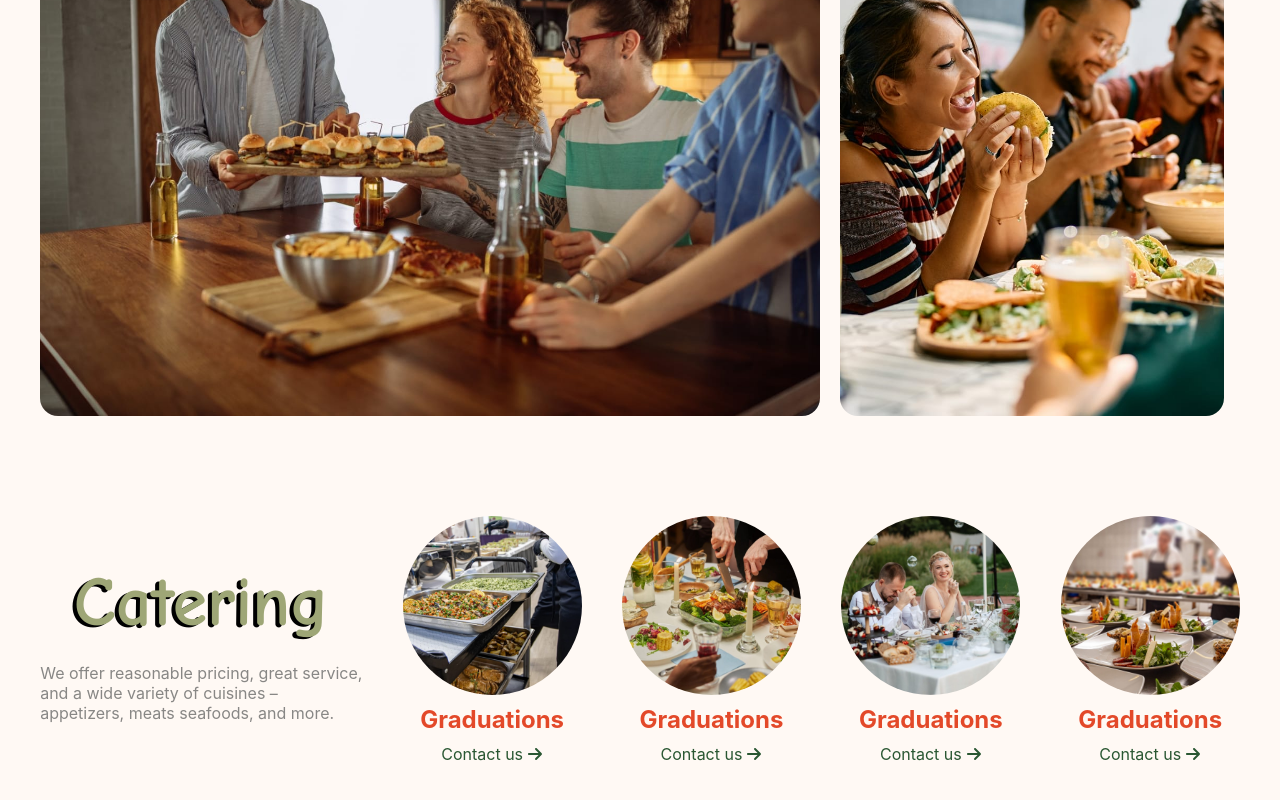
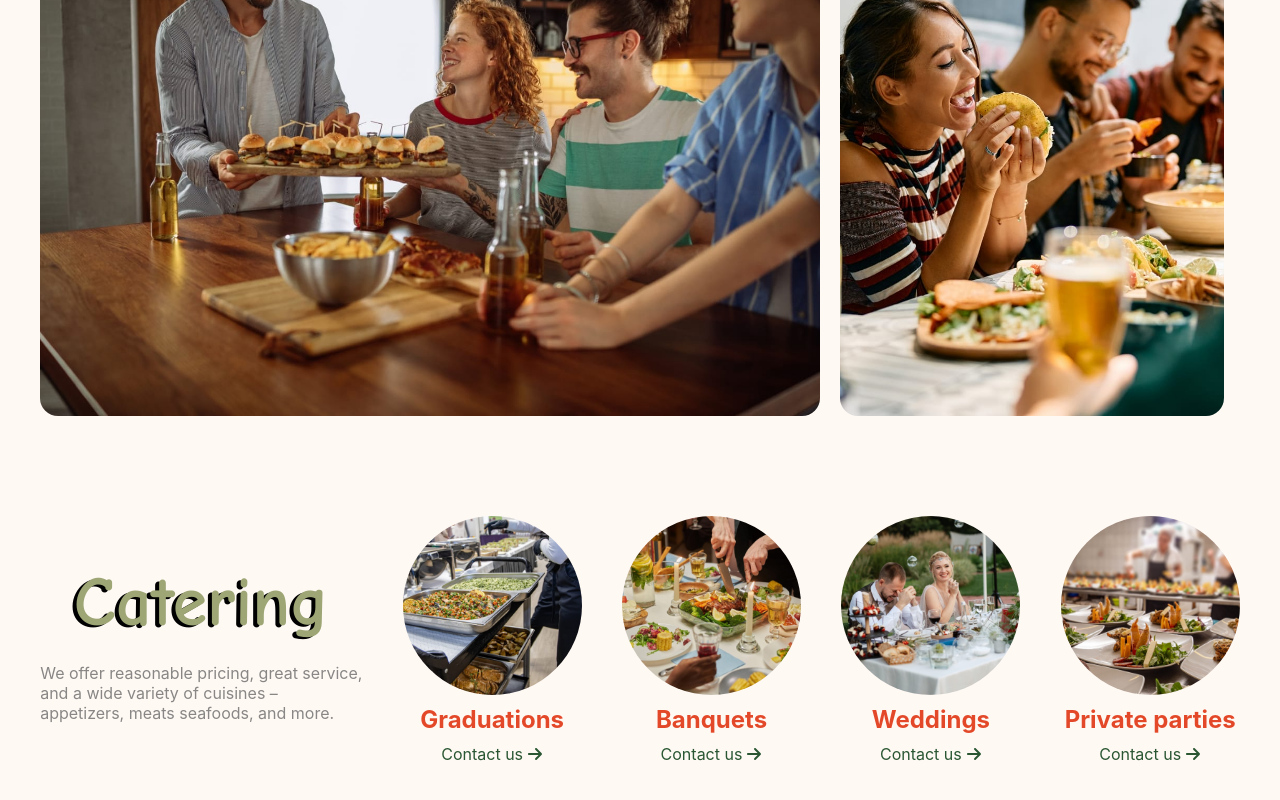
Before and after one commit to Chupacabra44/my-restaurant, a React (Create React App) app: page / in a window 1280 px wide. Shown: the part 2992-3792 px from the top of the page. Built offline with nearby package versions, Linux system fonts and the light colour scheme.

Commit message:
creating Catering component

```diff
--- a/src/App.js
+++ b/src/App.js
@@ -1,13 +1,14 @@
 import { useEffect, useState } from "react";
 import Header from "./components/Header/Header";
 import FoodButtons from "./components/FoodButtons/FoodButtons";
-import { FaArrowRight } from "react-icons/fa6";
 import styles from "./App.module.scss";
+import Catering from "./components/Catering/Catering";
 
 function App() {
   const [foodImages, setFoddImages] = useState([]);
   const [burgers, setBurgers] = useState([]);
   const [breakfast, setBreakfast] = useState([]);
+  const [catering, setCatering] = useState([]);
   const [isActive, setIsActive] = useState("burgers");
 
   useEffect(() => {
@@ -16,17 +17,25 @@ function App() {
         const response = await fetch("foodImages.json");
         const responseSecond = await fetch("burgers.json");
         const responseThird = await fetch("breakfast.json");
-        if (!response.ok) {
+        const responseFourth = await fetch("catering.json");
+        if (
+          !response.ok ||
+          !responseSecond.ok ||
+          !responseThird.ok ||
+          !responseFourth.ok
+        ) {
           throw new Error("No image!");
         }
 
         const data = await response.json();
         const dataSecond = await responseSecond.json();
         const dataThird = await responseThird.json();
-        console.log(dataThird);
+        const dataFourth = await responseFourth.json();
+        console.log(dataFourth);
         setFoddImages(data);
         setBurgers(dataSecond);
         setBreakfast(dataThird);
+        setCatering(dataFourth);
       } catch (error) {
         console.error("Error fetching data:", error);
       }
@@ -147,34 +156,10 @@ function App() {
                 more.
               </p>
             </div>
-            <div className={styles.CateringCircleImg}>
-              <img src="/images/Foodrest-jpg-010.jpg" alt="" />
-              <h4>Graduations</h4>
-              <a className={styles.CateringLink} href="/">
-                Contact us <FaArrowRight />
-              </a>
-            </div>
-            <div className={styles.CateringCircleImg}>
-              <img src="/images/Foodrest-jpg-011.jpg" alt="" />
-              <h4>Graduations</h4>
-              <a className={styles.CateringLink} href="/">
-                Contact us <FaArrowRight />
-              </a>
-            </div>
-            <div className={styles.CateringCircleImg}>
-              <img src="/images/Foodrest-jpg-012.jpg" alt="" />
-              <h4>Graduations</h4>
-              <a className={styles.CateringLink} href="/">
-                Contact us <FaArrowRight />
-              </a>
-            </div>
-            <div className={styles.CateringCircleImg}>
-              <img src="/images/Foodrest-jpg-013.jpg" alt="" />
-              <h4>Graduations</h4>
-              <a className={styles.CateringLink} href="/">
-                Contact us <FaArrowRight />
-              </a>
-            </div>
+
+            {catering.map((cat) => (
+              <Catering key={cat.id} cat={cat} />
+            ))}
           </div>
         </section>
       </main>
--- a/src/App.module.scss
+++ b/src/App.module.scss
@@ -239,32 +239,3 @@ body {
     color: #888785;
   }
 }
-
-.CateringCircleImg {
-  width: 14%;
-  display: flex;
-  flex-direction: column;
-  align-items: center;
-
-  h4 {
-    color: #e34929;
-    font-size: 24px;
-    margin: 10px 0;
-  }
-
-  img {
-    border-radius: 50%;
-    object-fit: cover;
-    object-position: center;
-    width: 100%;
-  }
-}
-
-.CateringLink {
-  display: flex;
-  align-items: center;
-  gap: 4px;
-  text-decoration: none;
-  color: #2a5732;
-  cursor: pointer;
-}
--- /dev/null
+++ b/src/components/Catering/Catering.jsx
@@ -0,0 +1,16 @@
+import { FaArrowRight } from "react-icons/fa6";
+import styles from "./Catering.module.scss";
+
+const Catering = ({ cat }) => {
+  return (
+    <div key={cat.id} className={styles.CateringCircleImg}>
+      <img src={cat.image} alt="" />
+      <h4>{cat.title}</h4>
+      <a className={styles.CateringLink} href="/">
+        Contact us <FaArrowRight />
+      </a>
+    </div>
+  );
+};
+
+export default Catering;
--- /dev/null
+++ b/src/components/Catering/Catering.module.scss
@@ -0,0 +1,28 @@
+.CateringCircleImg {
+  width: 14%;
+  display: flex;
+  flex-direction: column;
+  align-items: center;
+
+  h4 {
+    color: #e34929;
+    font-size: 24px;
+    margin: 10px 0;
+  }
+
+  img {
+    border-radius: 50%;
+    object-fit: cover;
+    object-position: center;
+    width: 100%;
+  }
+}
+
+.CateringLink {
+  display: flex;
+  align-items: center;
+  gap: 4px;
+  text-decoration: none;
+  color: #2a5732;
+  cursor: pointer;
+}
```
